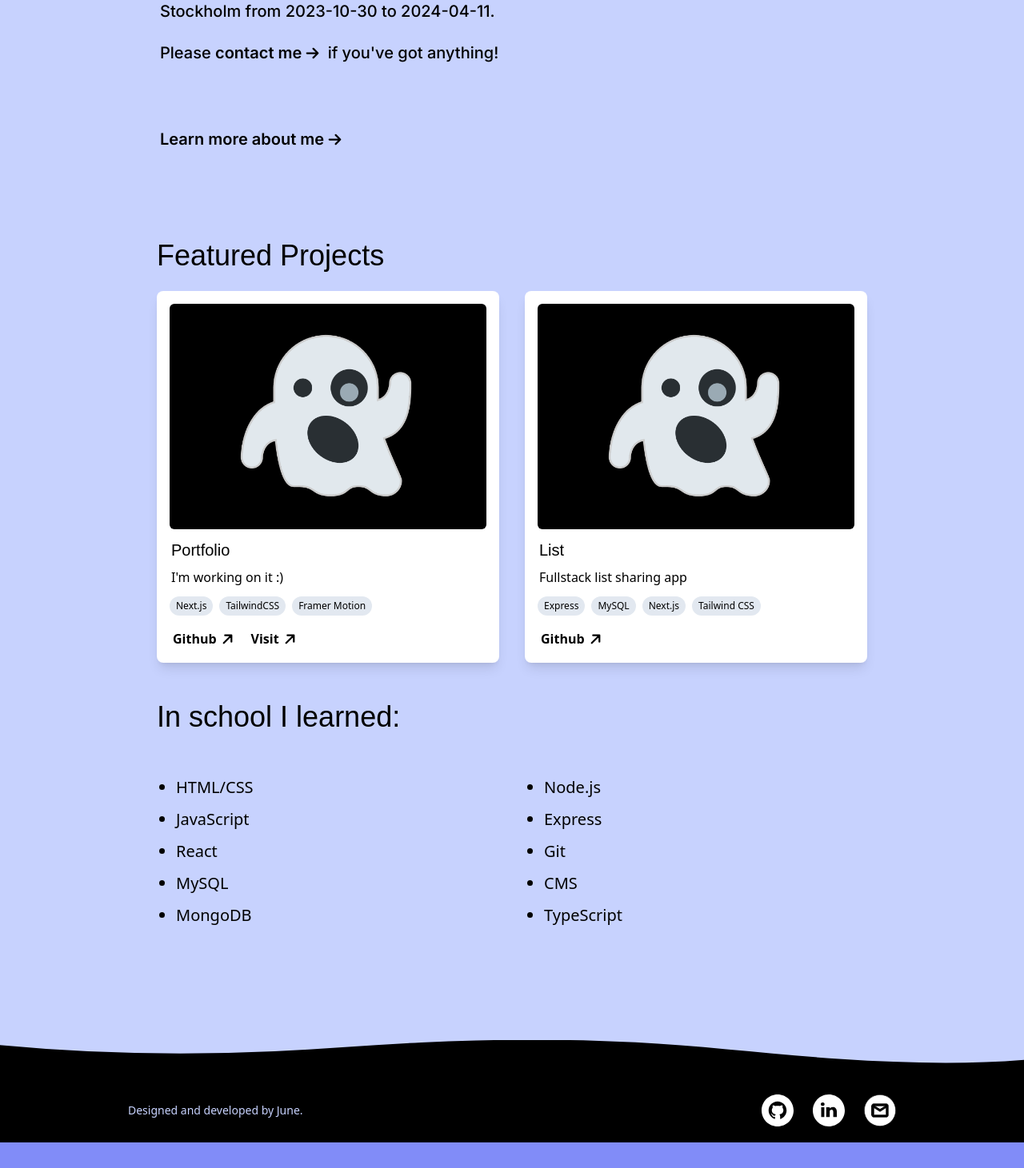
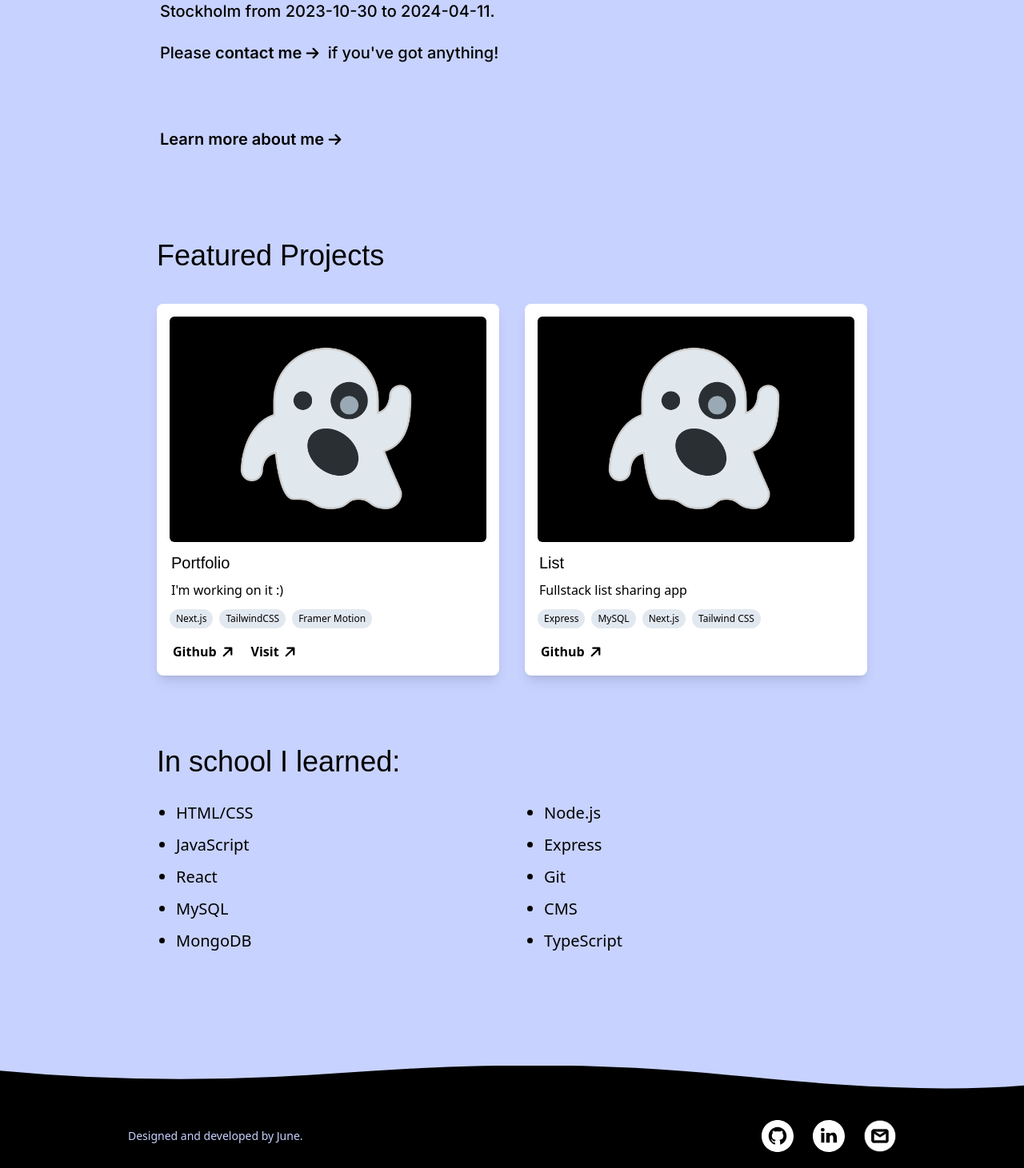
Before and after one commit to june7001/portfolio, a Next.js app: page / in a window 1280 px wide. Shown: the part 320-1781 px from the top of the page at 80% size. Before the commit the page ends 1749 px from the top, so only its background shows below. Built offline with nearby package versions, Linux system fonts and the light colour scheme; a web font is replaced by a local one.

Commit message:
adjust margin

```diff
--- a/pages/index.js
+++ b/pages/index.js
@@ -49,15 +49,15 @@ export default function Home() {
       <section className="pt-8">
         <h2 className="font-heading text-4xl">Featured Projects</h2>
 
-        <div className="mt-6 grid gap-8 md:grid-cols-2">
+        <div className="mt-10 grid gap-8 md:grid-cols-2">
           {featuredProjects.map((project, index) => (
             <ProjectCard key={index} project={project} />
           ))}
         </div>
       </section>
-      <section className="py-12">
+      <section className="mt-10 py-12">
         <h2 className="font-heading text-4xl">In school I learned:</h2>
-        <div className="mt-6 flex">
+        <div className="flex">
           <ul className="mr-4 flex-1 list-disc  p-6  text-xl leading-10 ">
             <li>HTML/CSS</li>
             <li>JavaScript</li>
```
